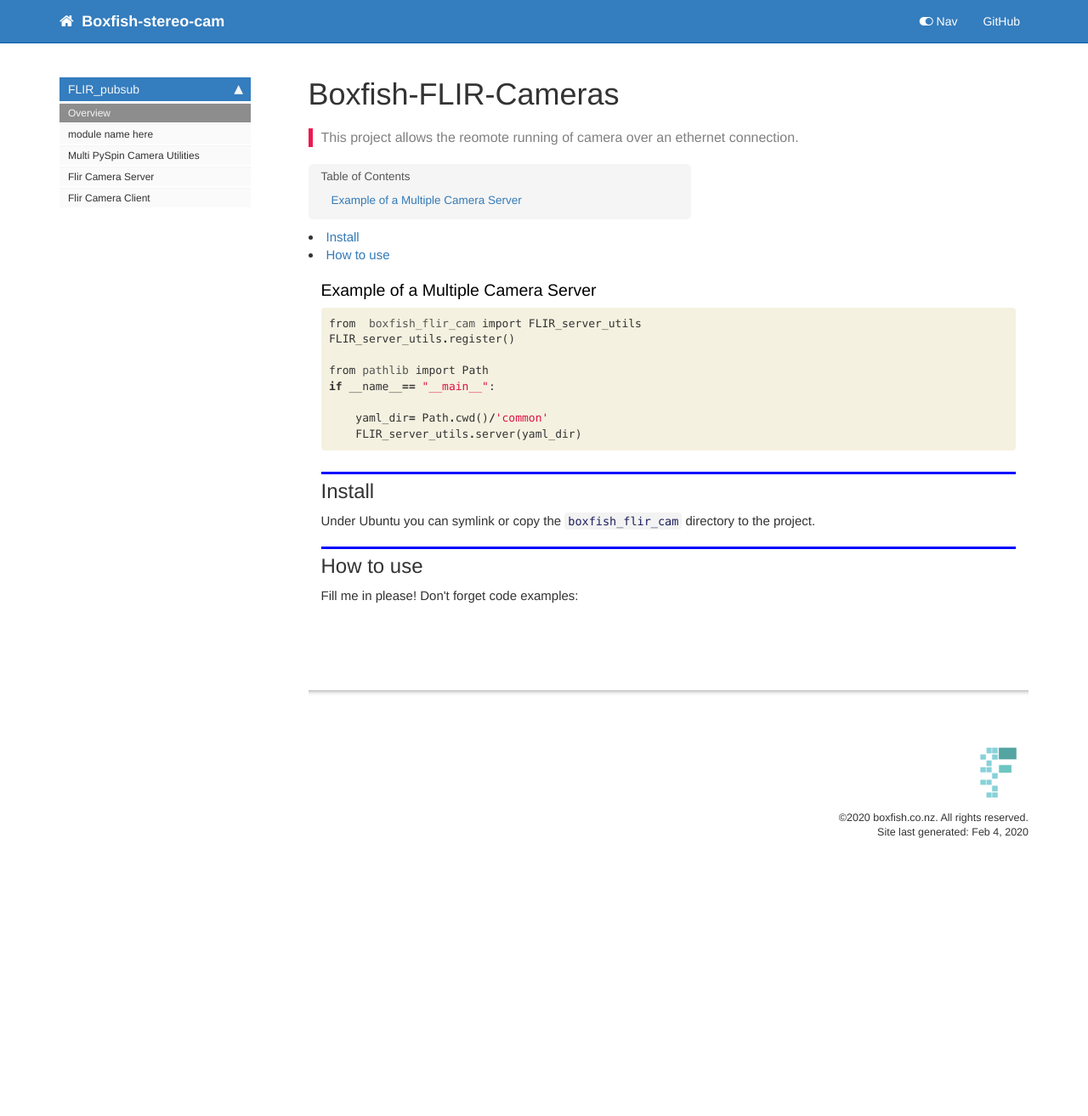
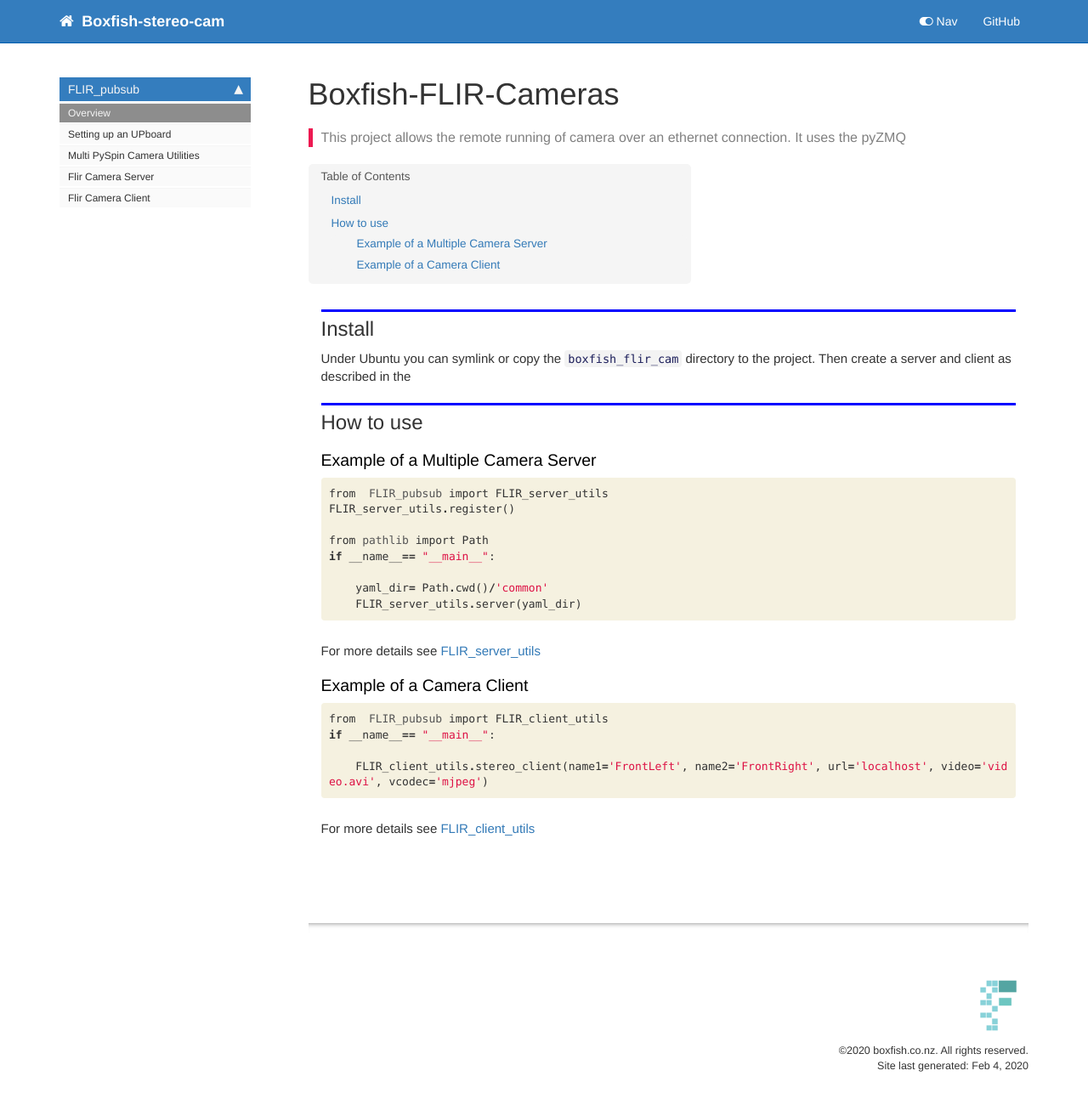
Before and after one commit to johnnewto/FLIR-pubsub, a Jekyll site: the page built from docs/index.html, in a window 1280 px wide. Shown: the whole page at 85% size. Built offline with Jekyll 4.4.1, drawn with Linux system fonts in a browser that asks for light colours; nearby versions of some CDN libraries; comment, search, counter and statistics services are not loaded; before the commit the page ends 1039 px from its top, so only the background shows below that.

Commit message:
Update setup documentation

```diff
--- a/docs/_data/sidebars/home_sidebar.yml
+++ b/docs/_data/sidebars/home_sidebar.yml
@@ -10,8 +10,8 @@
       title: Overview
       url: /
     - output: web,pdf
-      title: module name here
-      url: /core
+      title: Setting up an UPboard
+      url: /UPBoard_setup
     - output: web,pdf
       title: Multi PySpin Camera Utilities
       url: /multi_pyspin
--- a/docs/index.html
+++ b/docs/index.html
@@ -5,7 +5,7 @@
 keywords: fastai
 sidebar: home_sidebar
 
-summary: "This project allows the reomote running of camera over an ethernet connection. "
+summary: "This project allows the remote running of camera over an ethernet connection. It uses the pyZMQ "
 ---
 <!--
 
@@ -24,6 +24,26 @@
 </div>
 <div class="cell border-box-sizing text_cell rendered"><div class="inner_cell">
 <div class="text_cell_render border-box-sizing rendered_html">
+<h2 id="Install">Install<a class="anchor-link" href="#Install">&#182;</a></h2>
+</div>
+</div>
+</div>
+<div class="cell border-box-sizing text_cell rendered"><div class="inner_cell">
+<div class="text_cell_render border-box-sizing rendered_html">
+<p>Under Ubuntu you can symlink or copy the  <code>boxfish_flir_cam</code> directory to the project.
+Then create a server and client as described in the</p>
+
+</div>
+</div>
+</div>
+<div class="cell border-box-sizing text_cell rendered"><div class="inner_cell">
+<div class="text_cell_render border-box-sizing rendered_html">
+<h2 id="How-to-use">How to use<a class="anchor-link" href="#How-to-use">&#182;</a></h2>
+</div>
+</div>
+</div>
+<div class="cell border-box-sizing text_cell rendered"><div class="inner_cell">
+<div class="text_cell_render border-box-sizing rendered_html">
 <h3 id="Example-of-a-Multiple-Camera-Server">Example of a Multiple Camera Server<a class="anchor-link" href="#Example-of-a-Multiple-Camera-Server">&#182;</a></h3>
 </div>
 </div>
@@ -33,7 +53,7 @@
 
 <div class="inner_cell">
     <div class="input_area">
-<div class=" highlight hl-ipython3"><pre><span></span><span class="kn">from</span>  <span class="nn">boxfish_flir_cam</span> <span class="kn">import</span> <span class="n">FLIR_server_utils</span>
+<div class=" highlight hl-ipython3"><pre><span></span><span class="kn">from</span>  <span class="nn">FLIR_pubsub</span> <span class="kn">import</span> <span class="n">FLIR_server_utils</span>
 <span class="n">FLIR_server_utils</span><span class="o">.</span><span class="n">register</span><span class="p">()</span>
 
 <span class="kn">from</span> <span class="nn">pathlib</span> <span class="kn">import</span> <span class="n">Path</span>
@@ -50,26 +70,30 @@
 </div>
 <div class="cell border-box-sizing text_cell rendered"><div class="inner_cell">
 <div class="text_cell_render border-box-sizing rendered_html">
-<h2 id="Install">Install<a class="anchor-link" href="#Install">&#182;</a></h2>
+<p>For more details see <a href="https://johnnewto.github.io/FLIR_pubsub/FLIR_server_utils/">FLIR_server_utils</a></p>
+<h3 id="Example-of-a-Camera-Client">Example of a Camera Client<a class="anchor-link" href="#Example-of-a-Camera-Client">&#182;</a></h3>
 </div>
 </div>
 </div>
-<div class="cell border-box-sizing text_cell rendered"><div class="inner_cell">
-<div class="text_cell_render border-box-sizing rendered_html">
-<p>Under Ubuntu you can symlink or copy the  <code>boxfish_flir_cam</code> directory to the project.</p>
+<div class="cell border-box-sizing code_cell rendered">
+<div class="input">
 
+<div class="inner_cell">
+    <div class="input_area">
+<div class=" highlight hl-ipython3"><pre><span></span><span class="kn">from</span>  <span class="nn">FLIR_pubsub</span> <span class="kn">import</span> <span class="n">FLIR_client_utils</span>
+<span class="k">if</span> <span class="vm">__name__</span><span class="o">==</span> <span class="s2">&quot;__main__&quot;</span><span class="p">:</span>
+
+    <span class="n">FLIR_client_utils</span><span class="o">.</span><span class="n">stereo_client</span><span class="p">(</span><span class="n">name1</span><span class="o">=</span><span class="s1">&#39;FrontLeft&#39;</span><span class="p">,</span> <span class="n">name2</span><span class="o">=</span><span class="s1">&#39;FrontRight&#39;</span><span class="p">,</span> <span class="n">url</span><span class="o">=</span><span class="s1">&#39;localhost&#39;</span><span class="p">,</span> <span class="n">video</span><span class="o">=</span><span class="s1">&#39;video.avi&#39;</span><span class="p">,</span> <span class="n">vcodec</span><span class="o">=</span><span class="s1">&#39;mjpeg&#39;</span><span class="p">)</span>
+</pre></div>
+
+    </div>
 </div>
 </div>
+
 </div>
 <div class="cell border-box-sizing text_cell rendered"><div class="inner_cell">
 <div class="text_cell_render border-box-sizing rendered_html">
-<h2 id="How-to-use">How to use<a class="anchor-link" href="#How-to-use">&#182;</a></h2>
-</div>
-</div>
-</div>
-<div class="cell border-box-sizing text_cell rendered"><div class="inner_cell">
-<div class="text_cell_render border-box-sizing rendered_html">
-<p>Fill me in please! Don't forget code examples:</p>
+<p>For more details see <a href="https://johnnewto.github.io/FLIR_pubsub/FLIR_client_utils/">FLIR_client_utils</a></p>
 
 </div>
 </div>
--- a/docs/sidebar.json
+++ b/docs/sidebar.json
@@ -1,7 +1,7 @@
 {
   "FLIR_pubsub": {
     "Overview": "/",
-    "module name here": "/core",
+    "Setting up an UPboard": "/UPBoard_setup",
     "Multi PySpin Camera Utilities": "/multi_pyspin",
     "Flir Camera Server": "/FLIR_server_utils",
     "Flir Camera Client": "/FLIR_client_utils"
```
Also changed, not shown: docs/UPBoard_setup.html (added, +208 -0 lines), README.md, run/flir-client.py (renamed from test/flir-client.py), run/flir-server.py (renamed from test/flir-server.py), run/flir-stereo-client.py (renamed from test/flir-stereo-client.py), run/reset-cams.py (renamed from test/reset-cams.py), 9 other files.
